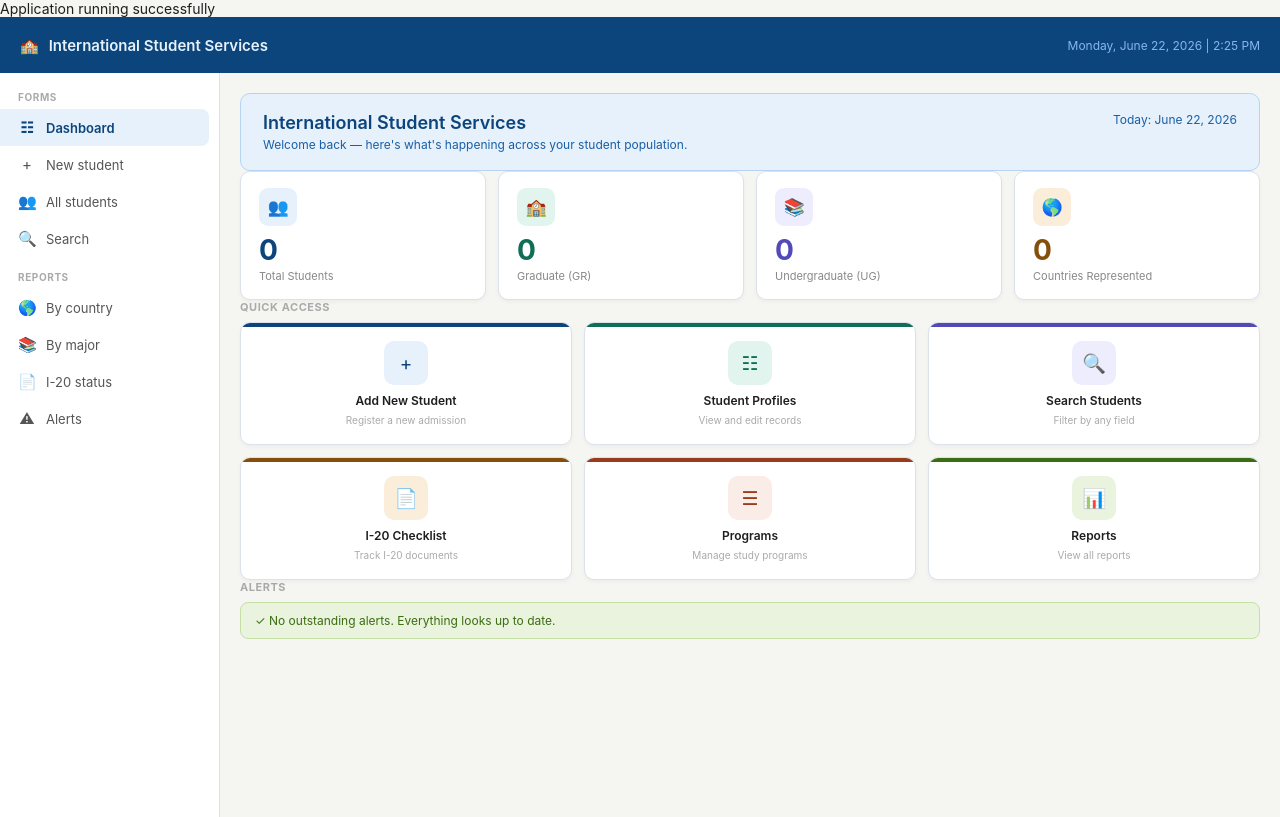
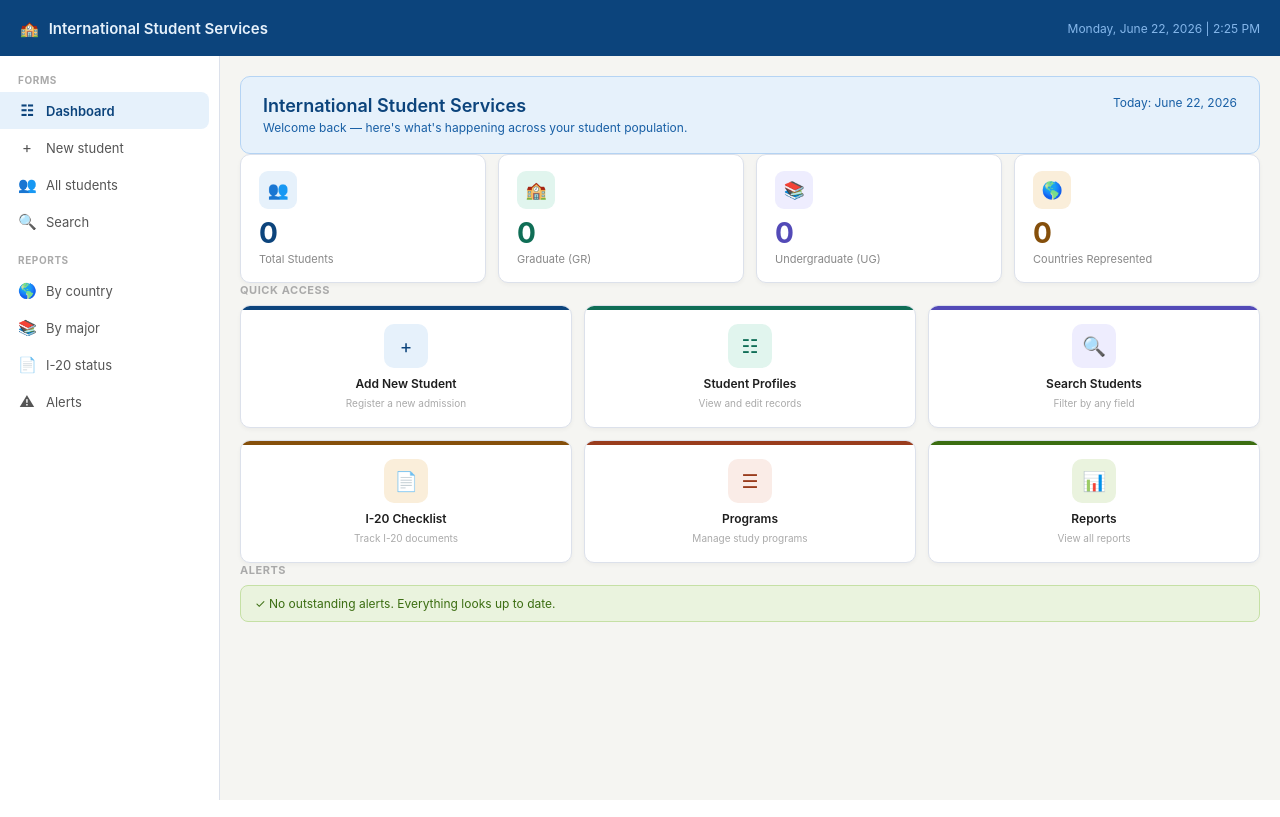
Before and after one commit to henrycode-droid/Database, a PHP site: page / in a window 1280 px wide. Run offline with PHP 8.4, Linux system fonts and the light colour scheme; data that the repository does not hold is empty.

Commit message:
removed echo message

```diff
--- a/index.php
+++ b/index.php
@@ -4,7 +4,7 @@
 // Main Dashboard — KPI cards, quick access, alerts, search
 // ============================================================
 $pdo = require_once __DIR__ . '/includes/db.php';
-echo "Application running successfully";
+// echo "Application running successfully";
 
 // // Run once
 // $pdo->exec(file_get_contents(__DIR__ . '/intl_students_db.sql'));
```
